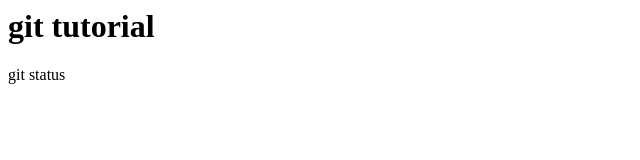
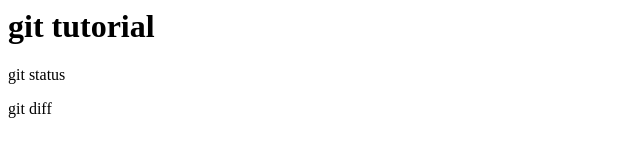
Before and after one commit to daisuzuki123/git_tutorial, a plain HTML site: page index.html in a window 1280 px wide. Shown: the full height of the page, 0-640 px from the left. Drawn offline with Linux system fonts and the light colour scheme.

Commit message:
git diffを追記

```diff
--- a/index.html
+++ b/index.html
@@ -1,2 +1,3 @@
  <h1>git tutorial</h1>
 <p>git status</p>
+<P>git diff</p>
```
